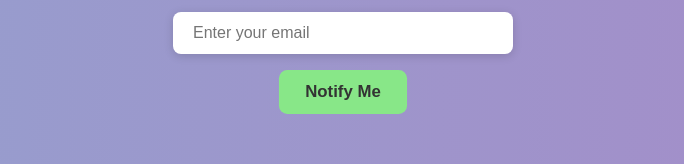
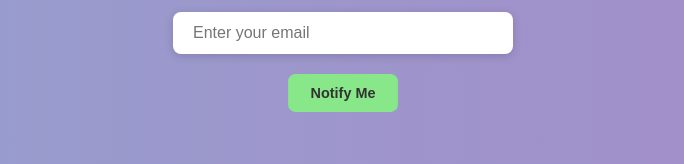
Before and after one commit to Sreejitroy/thetripstar, a plain HTML site: page index.html in a window 1280 px wide. In both pictures the pointer is over the button "Notify Me". Shown: the part 369-533 px from the top of the page, without its empty margins (297-981 px from the left). Drawn offline with Linux system fonts and the light colour scheme.

Commit message:
Update index.html

```diff
--- a/index.html
+++ b/index.html
@@ -106,11 +106,11 @@
       cursor: pointer;
       transition: transform 0.2s ease;
       font-weight: 600;
-      margin-top: 5px;
+      margin-top: 6px;
     }
 
     button:hover {
-      transform: scale(1.05);
+      transform: scale(0.9);
     }
 
     footer {
```
